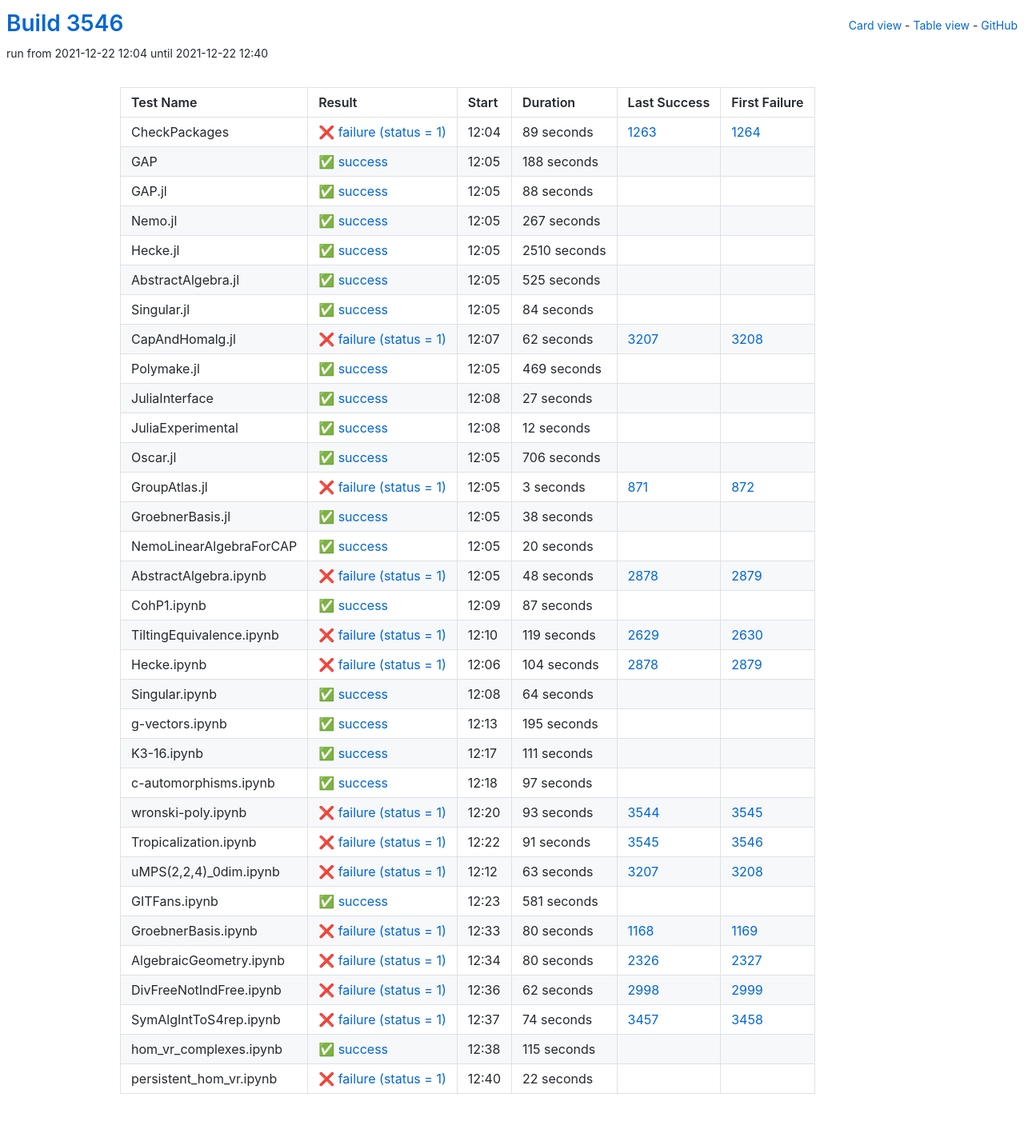
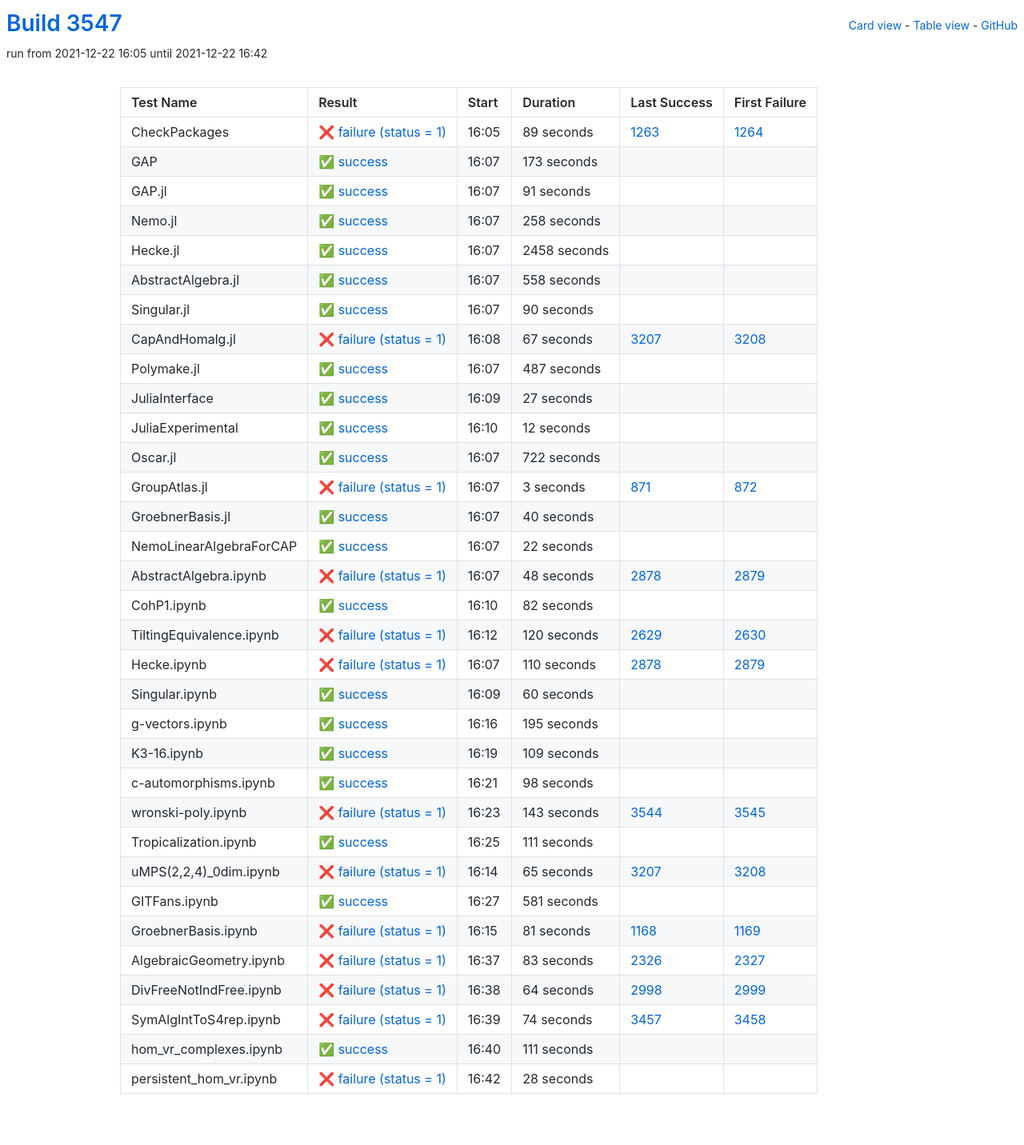
Before and after one commit to oscar-system/oscar-ci-status-stable, a Jekyll site: the page built from table.html, in a window 1280 px wide. Shown: the whole page at 80% size. Built offline with Jekyll 4.4.1, drawn with Linux system fonts in a browser that asks for light colours.

Commit message:
Build #3547

```diff
--- a/_data/ci.yml
+++ b/_data/ci.yml
@@ -1,6 +1,6 @@
 ---
-build: 3546
-build_url: https://oscarci.mathematik.uni-kl.de/job/oscar-stable/3546/
+build: 3547
+build_url: https://oscarci.mathematik.uni-kl.de/job/oscar-stable/3547/
 job: oscar-stable
 organization: oscar-system
 repo: oscar-ci-status-stable
@@ -8,8 +8,8 @@ repourl: https://github.com/oscar-system/oscar-ci-status-stable
 tests:
 - name: CheckPackages
   id: checkpackages
-  log: https://oscarci.mathematik.uni-kl.de/job/oscar-stable/3546/artifact/logs/build-3546/CheckPackages.log
-  start: 2021-12-22 12:04
+  log: https://oscarci.mathematik.uni-kl.de/job/oscar-stable/3547/artifact/logs/build-3547/CheckPackages.log
+  start: 2021-12-22 16:05
   success: false
   exitcode: 1
   status: failure
@@ -20,104 +20,104 @@ tests:
   first_failure_url: https://oscarci.mathematik.uni-kl.de/job/oscar-stable/1264/
 - name: GAP
   id: gap
-  log: https://oscarci.mathematik.uni-kl.de/job/oscar-stable/3546/artifact/logs/build-3546/GAP.log
-  start: 2021-12-22 12:05
+  log: https://oscarci.mathematik.uni-kl.de/job/oscar-stable/3547/artifact/logs/build-3547/GAP.log
+  start: 2021-12-22 16:07
   success: true
   exitcode: 0
   status: success
-  duration: 188
+  duration: 173
   last_success: false
   last_success_url:
   first_failure: false
   first_failure_url:
 - name: GAP.jl
   id: gap-jl
-  log: https://oscarci.mathematik.uni-kl.de/job/oscar-stable/3546/artifact/logs/build-3546/GAP.jl.log
-  start: 2021-12-22 12:05
+  log: https://oscarci.mathematik.uni-kl.de/job/oscar-stable/3547/artifact/logs/build-3547/GAP.jl.log
+  start: 2021-12-22 16:07
   success: true
   exitcode: 0
   status: success
-  duration: 88
+  duration: 91
   last_success: false
   last_success_url:
   first_failure: false
   first_failure_url:
 - name: Nemo.jl
   id: nemo-jl
-  log: https://oscarci.mathematik.uni-kl.de/job/oscar-stable/3546/artifact/logs/build-3546/Nemo.jl.log
-  start: 2021-12-22 12:05
+  log: https://oscarci.mathematik.uni-kl.de/job/oscar-stable/3547/artifact/logs/build-3547/Nemo.jl.log
+  start: 2021-12-22 16:07
   success: true
   exitcode: 0
   status: success
-  duration: 267
+  duration: 258
   last_success: false
   last_success_url:
   first_failure: false
   first_failure_url:
 - name: Hecke.jl
   id: hecke-jl
-  log: https://oscarci.mathematik.uni-kl.de/job/oscar-stable/3546/artifact/logs/build-3546/Hecke.jl.log
-  start: 2021-12-22 12:05
+  log: https://oscarci.mathematik.uni-kl.de/job/oscar-stable/3547/artifact/logs/build-3547/Hecke.jl.log
+  start: 2021-12-22 16:07
   success: true
   exitcode: 0
   status: success
-  duration: 2510
+  duration: 2458
   last_success: false
   last_success_url:
   first_failure: false
   first_failure_url:
 - name: AbstractAlgebra.jl
   id: abstractalgebra-jl
-  log: https://oscarci.mathematik.uni-kl.de/job/oscar-stable/3546/artifact/logs/build-3546/AbstractAlgebra.jl.log
-  start: 2021-12-22 12:05
+  log: https://oscarci.mathematik.uni-kl.de/job/oscar-stable/3547/artifact/logs/build-3547/AbstractAlgebra.jl.log
+  start: 2021-12-22 16:07
   success: true
   exitcode: 0
   status: success
-  duration: 525
+  duration: 558
   last_success: false
   last_success_url:
   first_failure: false
   first_failure_url:
 - name: Singular.jl
   id: singular-jl
-  log: https://oscarci.mathematik.uni-kl.de/job/oscar-stable/3546/artifact/logs/build-3546/Singular.jl.log
-  start: 2021-12-22 12:05
+  log: https://oscarci.mathematik.uni-kl.de/job/oscar-stable/3547/artifact/logs/build-3547/Singular.jl.log
+  start: 2021-12-22 16:07
   success: true
   exitcode: 0
   status: success
-  duration: 84
+  duration: 90
   last_success: false
   last_success_url:
   first_failure: false
   first_failure_url:
 - name: CapAndHomalg.jl
   id: capandhomalg-jl
-  log: https://oscarci.mathematik.uni-kl.de/job/oscar-stable/3546/artifact/logs/build-3546/CapAndHomalg.jl.log
-  start: 2021-12-22 12:07
+  log: https://oscarci.mathematik.uni-kl.de/job/oscar-stable/3547/artifact/logs/build-3547/CapAndHomalg.jl.log
+  start: 2021-12-22 16:08
   success: false
   exitcode: 1
   status: failure
-  duration: 62
+  duration: 67
   last_success: 3207
   last_success_url: https://oscarci.mathematik.uni-kl.de/job/oscar-stable/3207/
   first_failure: 3208
   first_failure_url: https://oscarci.mathematik.uni-kl.de/job/oscar-stable/3208/
 - name: Polymake.jl
   id: polymake-jl
-  log: https://oscarci.mathematik.uni-kl.de/job/oscar-stable/3546/artifact/logs/build-3546/Polymake.jl.log
-  start: 2021-12-22 12:05
+  log: https://oscarci.mathematik.uni-kl.de/job/oscar-stable/3547/artifact/logs/build-3547/Polymake.jl.log
+  start: 2021-12-22 16:07
   success: true
   exitcode: 0
   status: success
-  duration: 469
+  duration: 487
   last_success: false
   last_success_url:
   first_failure: false
   first_failure_url:
 - name: JuliaInterface
   id: juliainterface
-  log: https://oscarci.mathematik.uni-kl.de/job/oscar-stable/3546/artifact/logs/build-3546/JuliaInterface.log
-  start: 2021-12-22 12:08
+  log: https://oscarci.mathematik.uni-kl.de/job/oscar-stable/3547/artifact/logs/build-3547/JuliaInterface.log
+  start: 2021-12-22 16:09
   success: true
   exitcode: 0
   status: success
@@ -128,8 +128,8 @@ tests:
   first_failure_url:
 - name: JuliaExperimental
   id: juliaexperimental
-  log: https://oscarci.mathematik.uni-kl.de/job/oscar-stable/3546/artifact/logs/build-3546/JuliaExperimental.log
-  start: 2021-12-22 12:08
+  log: https://oscarci.mathematik.uni-kl.de/job/oscar-stable/3547/artifact/logs/build-3547/JuliaExperimental.log
+  start: 2021-12-22 16:10
   success: true
   exitcode: 0
   status: success
@@ -140,20 +140,20 @@ tests:
   first_failure_url:
 - name: Oscar.jl
   id: oscar-jl
-  log: https://oscarci.mathematik.uni-kl.de/job/oscar-stable/3546/artifact/logs/build-3546/Oscar.jl.log
-  start: 2021-12-22 12:05
+  log: https://oscarci.mathematik.uni-kl.de/job/oscar-stable/3547/artifact/logs/build-3547/Oscar.jl.log
+  start: 2021-12-22 16:07
   success: true
   exitcode: 0
   status: success
-  duration: 706
+  duration: 722
   last_success: false
   last_success_url:
   first_failure: false
   first_failure_url:
 - name: GroupAtlas.jl
   id: groupatlas-jl
-  log: https://oscarci.mathematik.uni-kl.de/job/oscar-stable/3546/artifact/logs/build-3546/GroupAtlas.jl.log
-  start: 2021-12-22 12:05
+  log: https://oscarci.mathematik.uni-kl.de/job/oscar-stable/3547/artifact/logs/build-3547/GroupAtlas.jl.log
+  start: 2021-12-22 16:07
   success: false
   exitcode: 1
   status: failure
@@ -164,32 +164,32 @@ tests:
   first_failure_url: https://oscarci.mathematik.uni-kl.de/job/oscar-stable/872/
 - name: GroebnerBasis.jl
   id: groebnerbasis-jl
-  log: https://oscarci.mathematik.uni-kl.de/job/oscar-stable/3546/artifact/logs/build-3546/GroebnerBasis.jl.log
-  start: 2021-12-22 12:05
+  log: https://oscarci.mathematik.uni-kl.de/job/oscar-stable/3547/artifact/logs/build-3547/GroebnerBasis.jl.log
+  start: 2021-12-22 16:07
   success: true
   exitcode: 0
   status: success
-  duration: 38
+  duration: 40
   last_success: false
   last_success_url:
   first_failure: false
   first_failure_url:
 - name: NemoLinearAlgebraForCAP
   id: nemolinearalgebraforcap
-  log: https://oscarci.mathematik.uni-kl.de/job/oscar-stable/3546/artifact/logs/build-3546/NemoLinearAlgebraForCAP.log
-  start: 2021-12-22 12:05
+  log: https://oscarci.mathematik.uni-kl.de/job/oscar-stable/3547/artifact/logs/build-3547/NemoLinearAlgebraForCAP.log
+  start: 2021-12-22 16:07
   success: true
   exitcode: 0
   status: success
-  duration: 20
+  duration: 22
   last_success: false
   last_success_url:
   first_failure: false
   first_failure_url:
 - name: AbstractAlgebra.ipynb
   id: abstractalgebra-ipynb
-  log: https://oscarci.mathematik.uni-kl.de/job/oscar-stable/3546/artifact/logs/build-3546/AbstractAlgebra.ipynb.log
-  start: 2021-12-22 12:05
+  log: https://oscarci.mathematik.uni-kl.de/job/oscar-stable/3547/artifact/logs/build-3547/AbstractAlgebra.ipynb.log
+  start: 2021-12-22 16:07
   success: false
   exitcode: 1
   status: failure
@@ -200,56 +200,56 @@ tests:
   first_failure_url: https://oscarci.mathematik.uni-kl.de/job/oscar-stable/2879/
 - name: CohP1.ipynb
   id: cohp1-ipynb
-  log: https://oscarci.mathematik.uni-kl.de/job/oscar-stable/3546/artifact/logs/build-3546/CohP1.ipynb.log
-  start: 2021-12-22 12:09
+  log: https://oscarci.mathematik.uni-kl.de/job/oscar-stable/3547/artifact/logs/build-3547/CohP1.ipynb.log
+  start: 2021-12-22 16:10
   success: true
   exitcode: 0
   status: success
-  duration: 87
+  duration: 82
   last_success: false
   last_success_url:
   first_failure: false
   first_failure_url:
 - name: TiltingEquivalence.ipynb
   id: tiltingequivalence-ipynb
-  log: https://oscarci.mathematik.uni-kl.de/job/oscar-stable/3546/artifact/logs/build-3546/TiltingEquivalence.ipynb.log
-  start: 2021-12-22 12:10
+  log: https://oscarci.mathematik.uni-kl.de/job/oscar-stable/3547/artifact/logs/build-3547/TiltingEquivalence.ipynb.log
+  start: 2021-12-22 16:12
   success: false
   exitcode: 1
   status: failure
-  duration: 119
+  duration: 120
   last_success: 2629
   last_success_url: https://oscarci.mathematik.uni-kl.de/job/oscar-stable/2629/
   first_failure: 2630
   first_failure_url: https://oscarci.mathematik.uni-kl.de/job/oscar-stable/2630/
 - name: Hecke.ipynb
   id: hecke-ipynb
-  log: https://oscarci.mathematik.uni-kl.de/job/oscar-stable/3546/artifact/logs/build-3546/Hecke.ipynb.log
-  start: 2021-12-22 12:06
+  log: https://oscarci.mathematik.uni-kl.de/job/oscar-stable/3547/artifact/logs/build-3547/Hecke.ipynb.log
+  start: 2021-12-22 16:07
   success: false
   exitcode: 1
   status: failure
-  duration: 104
+  duration: 110
   last_success: 2878
   last_success_url: https://oscarci.mathematik.uni-kl.de/job/oscar-stable/2878/
   first_failure: 2879
   first_failure_url: https://oscarci.mathematik.uni-kl.de/job/oscar-stable/2879/
 - name: Singular.ipynb
   id: singular-ipynb
-  log: https://oscarci.mathematik.uni-kl.de/job/oscar-stable/3546/artifact/logs/build-3546/Singular.ipynb.log
-  start: 2021-12-22 12:08
+  log: https://oscarci.mathematik.uni-kl.de/job/oscar-stable/3547/artifact/logs/build-3547/Singular.ipynb.log
+  start: 2021-12-22 16:09
   success: true
   exitcode: 0
   status: success
-  duration: 64
+  duration: 60
   last_success: false
   last_success_url:
   first_failure: false
   first_failure_url:
 - name: g-vectors.ipynb
   id: g-vectors-ipynb
-  log: https://oscarci.mathematik.uni-kl.de/job/oscar-stable/3546/artifact/logs/build-3546/g-vectors.ipynb.log
-  start: 2021-12-22 12:13
+  log: https://oscarci.mathematik.uni-kl.de/job/oscar-stable/3547/artifact/logs/build-3547/g-vectors.ipynb.log
+  start: 2021-12-22 16:16
   success: true
   exitcode: 0
   status: success
@@ -260,8 +260,44 @@ tests:
   first_failure_url:
 - name: K3-16.ipynb
   id: k3-16-ipynb
-  log: https://oscarci.mathematik.uni-kl.de/job/oscar-stable/3546/artifact/logs/build-3546/K3-16.ipynb.log
-  start: 2021-12-22 12:17
+  log: https://oscarci.mathematik.uni-kl.de/job/oscar-stable/3547/artifact/logs/build-3547/K3-16.ipynb.log
+  start: 2021-12-22 16:19
+  success: true
+  exitcode: 0
+  status: success
+  duration: 109
+  last_success: false
+  last_success_url:
+  first_failure: false
+  first_failure_url:
+- name: c-automorphisms.ipynb
+  id: c-automorphisms-ipynb
+  log: https://oscarci.mathematik.uni-kl.de/job/oscar-stable/3547/artifact/logs/build-3547/c-automorphisms.ipynb.log
+  start: 2021-12-22 16:21
+  success: true
+  exitcode: 0
+  status: success
+  duration: 98
+  last_success: false
+  last_success_url:
+  first_failure: false
+  first_failure_url:
+- name: wronski-poly.ipynb
+  id: wronski-poly-ipynb
+  log: https://oscarci.mathematik.uni-kl.de/job/oscar-stable/3547/artifact/logs/build-3547/wronski-poly.ipynb.log
+  start: 2021-12-22 16:23
+  success: false
+  exitcode: 1
+  status: failure
+  duration: 143
+  last_success: 3544
+  last_success_url: https://oscarci.mathematik.uni-kl.de/job/oscar-stable/3544/
+  first_failure: 3545
+  first_failure_url: https://oscarci.mathematik.uni-kl.de/job/oscar-stable/3545/
+- name: Tropicalization.ipynb
+  id: tropicalization-ipynb
+  log: https://oscarci.mathematik.uni-kl.de/job/oscar-stable/3547/artifact/logs/build-3547/Tropicalization.ipynb.log
+  start: 2021-12-22 16:25
   success: true
   exitcode: 0
   status: success
@@ -270,58 +306,22 @@ tests:
   last_success_url:
   first_failure: false
   first_failure_url:
-- name: c-automorphisms.ipynb
-  id: c-automorphisms-ipynb
-  log: https://oscarci.mathematik.uni-kl.de/job/oscar-stable/3546/artifact/logs/build-3546/c-automorphisms.ipynb.log
-  start: 2021-12-22 12:18
-  success: true
-  exitcode: 0
-  status: success
-  duration: 97
-  last_success: false
-  last_success_url:
-  first_failure: false
-  first_failure_url:
-- name: wronski-poly.ipynb
-  id: wronski-poly-ipynb
-  log: https://oscarci.mathematik.uni-kl.de/job/oscar-stable/3546/artifact/logs/build-3546/wronski-poly.ipynb.log
-  start: 2021-12-22 12:20
+- name: uMPS(2,2,4)_0dim.ipynb
+  id: umps-2-2-4-0dim-ipynb
+  log: https://oscarci.mathematik.uni-kl.de/job/oscar-stable/3547/artifact/logs/build-3547/uMPS-2-2-4-_0dim.ipynb.log
+  start: 2021-12-22 16:14
   success: false
   exitcode: 1
   status: failure
-  duration: 93
-  last_success: 3544
-  last_success_url: https://oscarci.mathematik.uni-kl.de/job/oscar-stable/3544/
-  first_failure: 3545
-  first_failure_url: https://oscarci.mathematik.uni-kl.de/job/oscar-stable/3545/
-- name: Tropicalization.ipynb
-  id: tropicalization-ipynb
-  log: https://oscarci.mathematik.uni-kl.de/job/oscar-stable/3546/artifact/logs/build-3546/Tropicalization.ipynb.log
-  start: 2021-12-22 12:22
-  success: false
-  exitcode: 1
-  status: failure
-  duration: 91
-  last_success: 3545
-  last_success_url: https://oscarci.mathematik.uni-kl.de/job/oscar-stable/3545/
-  first_failure: 3546
-  first_failure_url: https://oscarci.mathematik.uni-kl.de/job/oscar-stable/3546/
-- name: uMPS(2,2,4)_0dim.ipynb
-  id: umps-2-2-4-0dim-ipynb
-  log: https://oscarci.mathematik.uni-kl.de/job/oscar-stable/3546/artifact/logs/build-3546/uMPS-2-2-4-_0dim.ipynb.log
-  start: 2021-12-22 12:12
-  success: false
-  exitcode: 1
-  status: failure
-  duration: 63
+  duration: 65
   last_success: 3207
   last_success_url: https://oscarci.mathematik.uni-kl.de/job/oscar-stable/3207/
   first_failure: 3208
   first_failure_url: https://oscarci.mathematik.uni-kl.de/job/oscar-stable/3208/
 - name: GITFans.ipynb
   id: gitfans-ipynb
-  log: https://oscarci.mathematik.uni-kl.de/job/oscar-stable/3546/artifact/logs/build-3546/GITFans.ipynb.log
-  start: 2021-12-22 12:23
+  log: https://oscarci.mathematik.uni-kl.de/job/oscar-stable/3547/artifact/logs/build-3547/GITFans.ipynb.log
+  start: 2021-12-22 16:27
   success: true
   exitcode: 0
   status: success
@@ -332,44 +332,44 @@ tests:
   first_failure_url:
 - name: GroebnerBasis.ipynb
   id: groebnerbasis-ipynb
-  log: https://oscarci.mathematik.uni-kl.de/job/oscar-stable/3546/artifact/logs/build-3546/GroebnerBasis.ipynb.log
-  start: 2021-12-22 12:33
+  log: https://oscarci.mathematik.uni-kl.de/job/oscar-stable/3547/artifact/logs/build-3547/GroebnerBasis.ipynb.log
+  start: 2021-12-22 16:15
   success: false
   exitcode: 1
   status: failure
-  duration: 80
+  duration: 81
   last_success: 1168
   last_success_url: https://oscarci.mathematik.uni-kl.de/job/oscar-stable/1168/
   first_failure: 1169
   first_failure_url: https://oscarci.mathematik.uni-kl.de/job/oscar-stable/1169/
 - name: AlgebraicGeometry.ipynb
   id: algebraicgeometry-ipynb
-  log: https://oscarci.mathematik.uni-kl.de/job/oscar-stable/3546/artifact/logs/build-3546/AlgebraicGeometry.ipynb.log
-  start: 2021-12-22 12:34
+  log: https://oscarci.mathematik.uni-kl.de/job/oscar-stable/3547/artifact/logs/build-3547/AlgebraicGeometry.ipynb.log
+  start: 2021-12-22 16:37
   success: false
   exitcode: 1
   status: failure
-  duration: 80
+  duration: 83
   last_success: 2326
   last_success_url: https://oscarci.mathematik.uni-kl.de/job/oscar-stable/2326/
   first_failure: 2327
   first_failure_url: https://oscarci.mathematik.uni-kl.de/job/oscar-stable/2327/
 - name: DivFreeNotIndFree.ipynb
   id: divfreenotindfree-ipynb
-  log: https://oscarci.mathematik.uni-kl.de/job/oscar-stable/3546/artifact/logs/build-3546/DivFreeNotIndFree.ipynb.log
-  start: 2021-12-22 12:36
+  log: https://oscarci.mathematik.uni-kl.de/job/oscar-stable/3547/artifact/logs/build-3547/DivFreeNotIndFree.ipynb.log
+  start: 2021-12-22 16:38
   success: false
   exitcode: 1
   status: failure
-  duration: 62
+  duration: 64
   last_success: 2998
   last_success_url: https://oscarci.mathematik.uni-kl.de/job/oscar-stable/2998/
   first_failure: 2999
   first_failure_url: https://oscarci.mathematik.uni-kl.de/job/oscar-stable/2999/
 - name: SymAlgIntToS4rep.ipynb
   id: symalginttos4rep-ipynb
-  log: https://oscarci.mathematik.uni-kl.de/job/oscar-stable/3546/artifact/logs/build-3546/SymAlgIntToS4rep.ipynb.log
-  start: 2021-12-22 12:37
+  log: https://oscarci.mathematik.uni-kl.de/job/oscar-stable/3547/artifact/logs/build-3547/SymAlgIntToS4rep.ipynb.log
+  start: 2021-12-22 16:39
   success: false
   exitcode: 1
   status: failure
@@ -380,24 +380,24 @@ tests:
   first_failure_url: https://oscarci.mathematik.uni-kl.de/job/oscar-stable/3458/
 - name: hom_vr_complexes.ipynb
   id: hom-vr-complexes-ipynb
-  log: https://oscarci.mathematik.uni-kl.de/job/oscar-stable/3546/artifact/logs/build-3546/hom_vr_complexes.ipynb.log
-  start: 2021-12-22 12:38
+  log: https://oscarci.mathematik.uni-kl.de/job/oscar-stable/3547/artifact/logs/build-3547/hom_vr_complexes.ipynb.log
+  start: 2021-12-22 16:40
   success: true
   exitcode: 0
   status: success
-  duration: 115
+  duration: 111
   last_success: false
   last_success_url:
   first_failure: false
   first_failure_url:
 - name: persistent_hom_vr.ipynb
   id: persistent-hom-vr-ipynb
-  log: https://oscarci.mathematik.uni-kl.de/job/oscar-stable/3546/artifact/logs/build-3546/persistent_hom_vr.ipynb.log
-  start: 2021-12-22 12:40
+  log: https://oscarci.mathematik.uni-kl.de/job/oscar-stable/3547/artifact/logs/build-3547/persistent_hom_vr.ipynb.log
+  start: 2021-12-22 16:42
   success: false
   exitcode: 1
   status: failure
-  duration: 22
+  duration: 28
   last_success: false
   last_success_url:
   first_failure: false
```
Also changed, not shown: README.md.
